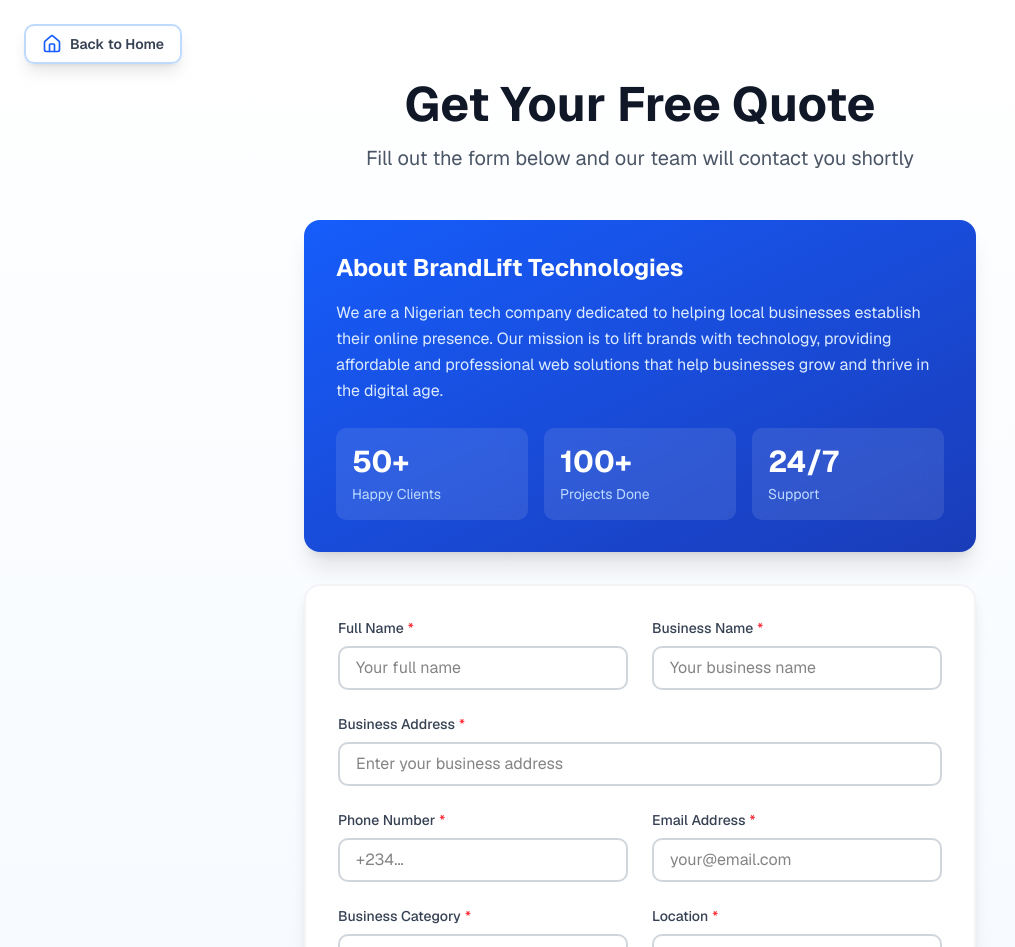
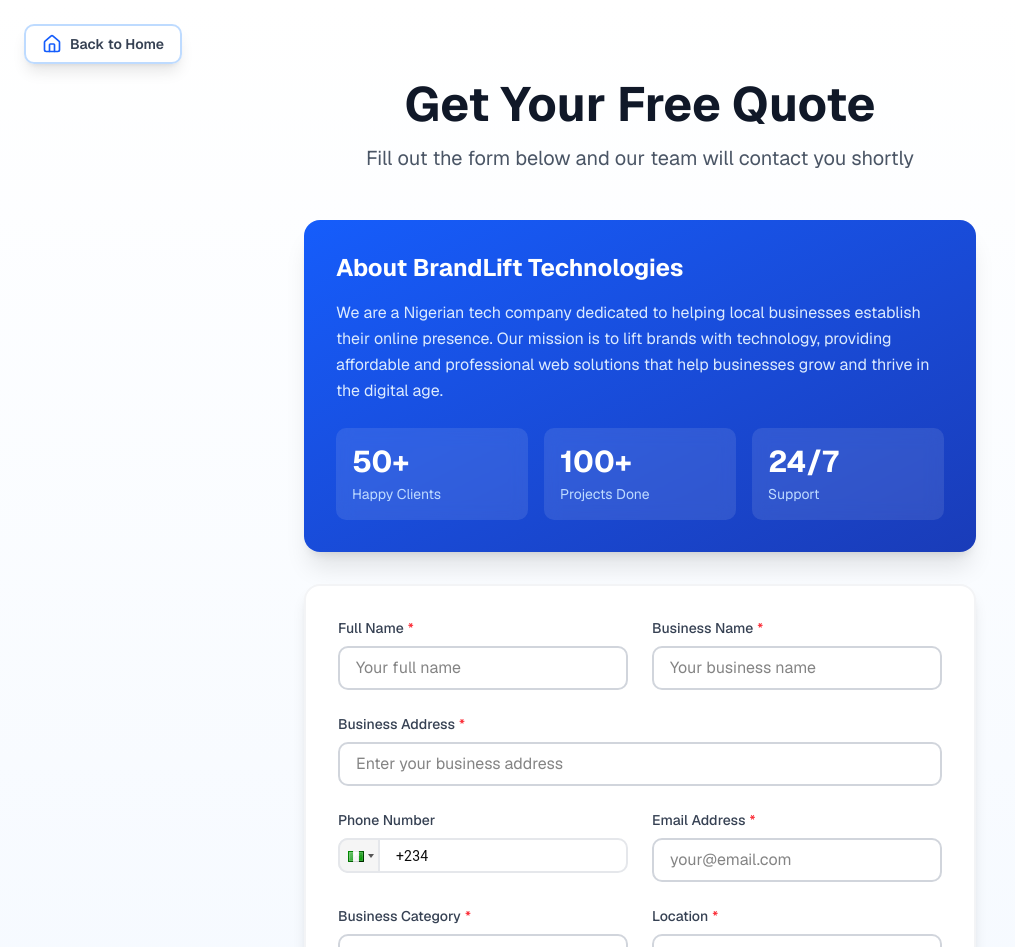
Before and after one commit to davidgraphix/brandlift-technologies, a Next.js app: page /get-quote in a window 1280 px wide. Shown: the top 947 px of the page, without its empty margins (0-1015 px from the left). Built offline with nearby package versions, Linux system fonts and the light colour scheme.

Commit message:
Update get a quote page

```diff
--- a/app/get-quote/page.tsx
+++ b/app/get-quote/page.tsx
@@ -10,6 +10,10 @@
 import FormTextarea from "@/components/form-textarea";
 import Link from "next/link";
 import { Home } from "lucide-react";
+
+// ✅ ADDED
+import PhoneInput from "react-phone-input-2";
+import "react-phone-input-2/lib/style.css";
 
 interface FormErrors {
   [key: string]: string;
@@ -208,7 +212,6 @@
             </div>
           </motion.div>
 
-
           <motion.form
             onSubmit={handleSubmit}
             variants={containerVariants}
@@ -217,57 +220,54 @@
             className="bg-white rounded-2xl p-8 shadow-lg border-2 border-gray-100"
           >
             {errors.submit && (
-              <motion.div
-                initial={{ opacity: 0, y: -10 }}
-                animate={{ opacity: 1, y: 0 }}
-                className="mb-6 p-4 bg-red-50 border-2 border-red-300 rounded-lg text-red-700"
-              >
+              <motion.div className="mb-6 p-4 bg-red-50 border-2 border-red-300 rounded-lg text-red-700">
                 {errors.submit}
               </motion.div>
             )}
 
             <div className="grid md:grid-cols-2 gap-6 mb-6">
-              <FormInput
-                label="Full Name"
-                name="fullName"
-                placeholder="Your full name"
-                value={formData.fullName}
-                onChange={handleInputChange}
-                error={errors.fullName}
-                required
-              />
-              <FormInput
-                label="Business Name"
-                name="businessName"
-                placeholder="Your business name"
-                value={formData.businessName}
-                onChange={handleInputChange}
-                error={errors.businessName}
-                required
-              />
+              <FormInput label="Full Name" name="fullName" placeholder="Your full name" value={formData.fullName} onChange={handleInputChange} error={errors.fullName} required />
+              <FormInput label="Business Name" name="businessName" placeholder="Your business name" value={formData.businessName} onChange={handleInputChange} error={errors.businessName} required />
             </div>
 
-            <FormInput
-              label="Business Address"
-              name="businessAddress"
-              placeholder="Enter your business address"
-              value={formData.businessAddress}
-              onChange={handleInputChange}
-              error={errors.businessAddress}
-              required
-            />
+            <FormInput label="Business Address" name="businessAddress" placeholder="Enter your business address" value={formData.businessAddress} onChange={handleInputChange} error={errors.businessAddress} required />
 
             <div className="grid md:grid-cols-2 gap-6 mt-6 mb-6">
-              <FormInput
-                label="Phone Number"
-                name="phoneNumber"
-                type="tel"
-                placeholder="+234..."
-                value={formData.phoneNumber}
-                onChange={handleInputChange}
-                error={errors.phoneNumber}
-                required
-              />
+
+              {/* ✅ ONLY UPDATED BLOCK */}
+              <div>
+                <label className="block text-sm font-medium text-gray-700 mb-2">
+                  Phone Number
+                </label>
+
+                <PhoneInput
+                  country={"ng"}
+                  value={formData.phoneNumber}
+                  onChange={(phone) => {
+                    setFormData((prev) => ({
+                      ...prev,
+                      phoneNumber: phone,
+                    }));
+
+                    if (errors.phoneNumber) {
+                      setErrors((prev) => ({
+                        ...prev,
+                        phoneNumber: "",
+                      }));
+                    }
+                  }}
+                  inputClass="!w-full !py-3 !pl-14 !border-2 !border-gray-200 !rounded-lg"
+                  containerClass="!w-full"
+                  buttonClass="!border-2 !border-gray-200 !rounded-l-lg"
+                />
+
+                {errors.phoneNumber && (
+                  <p className="text-red-500 text-sm mt-1">
+                    {errors.phoneNumber}
+                  </p>
+                )}
+              </div>
+
               <FormInput
                 label="Email Address"
                 name="email"
@@ -279,6 +279,10 @@
                 required
               />
             </div>
+
+
+
+
 
             <div className="grid md:grid-cols-2 gap-6 mb-6">
               <FormSelect
--- a/package.json
+++ b/package.json
@@ -16,6 +16,7 @@
     "nodemailer": "^7.0.10",
     "react": "19.2.0",
     "react-dom": "19.2.0",
+    "react-phone-input-2": "^2.15.1",
     "tailwind-merge": "^3.4.0"
   },
   "devDependencies": {
```
Also changed, not shown: 1 other file (tests, documents, lock files or other folders).
